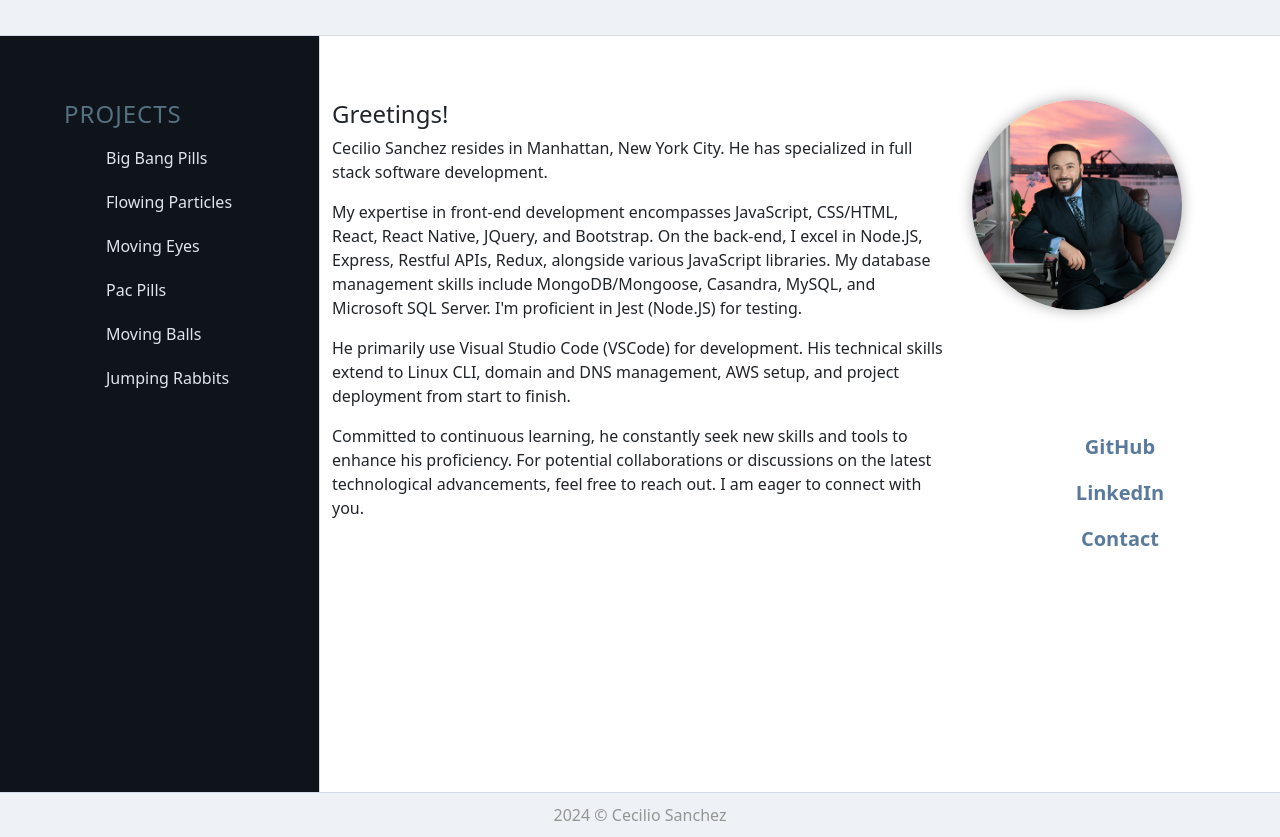
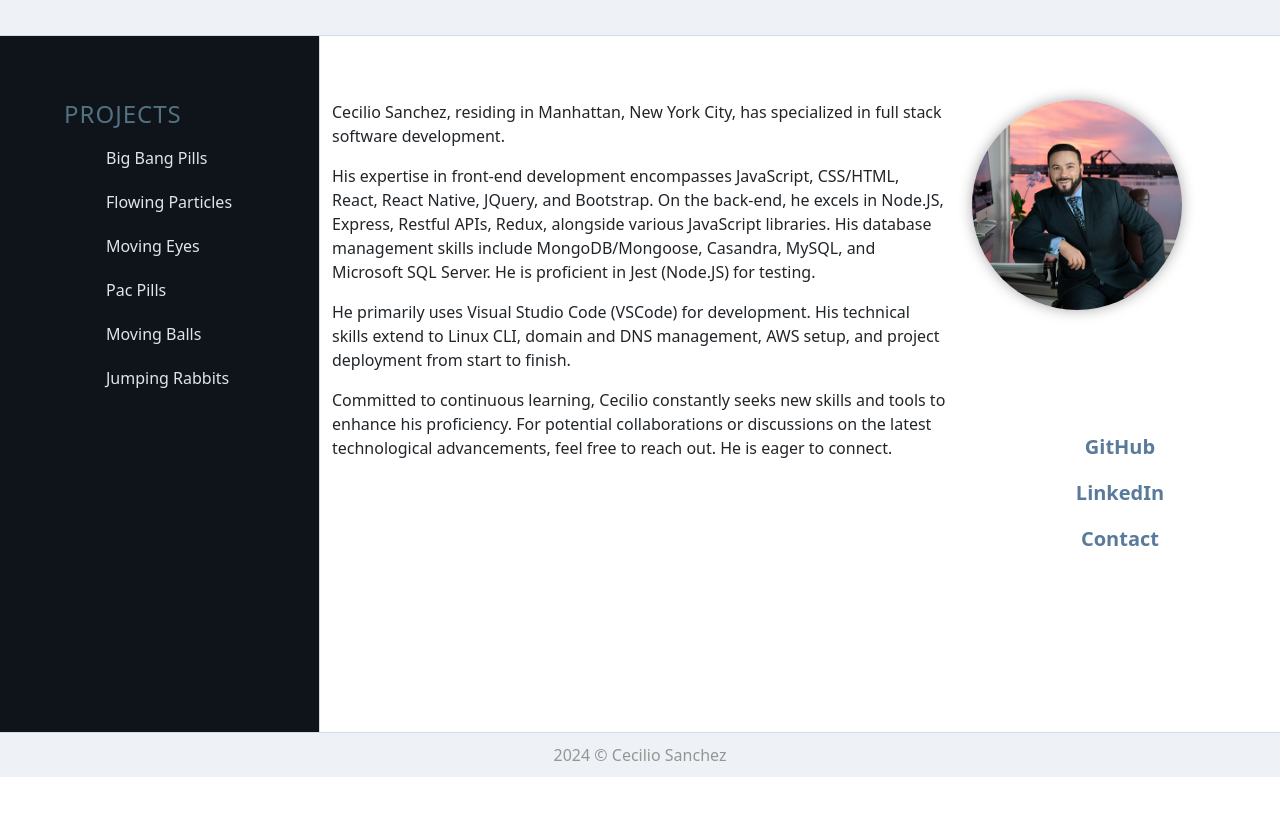
Before and after one commit to ceciliosanchez/ceciliosanchez.github.io, a plain HTML site: page index.html in a window 1280 px wide. Shown: the part 67-904 px from the top of the page. After the commit the page ends 844 px from the top, so only its background shows below. Drawn offline with nearby package versions, Linux system fonts and the light colour scheme; a script that the page names is missing.

Commit message:
Update index.html

```diff
--- a/index.html
+++ b/index.html
@@ -38,17 +38,10 @@
                 </ul>
             </aside>
             <main class="col-sm-6 content">
-                <h4>Greetings!</h4>
-                <p>Cecilio Sanchez resides in Manhattan, New York City. He has specialized in full stack software development.</p>
-                <p>My expertise in front-end development encompasses JavaScript, CSS/HTML, React, React Native, JQuery, and Bootstrap.
-                    On the back-end, I excel in Node.JS, Express, Restful APIs, Redux, alongside various JavaScript libraries. My
-                    database management skills include MongoDB/Mongoose, Casandra, MySQL, and Microsoft SQL Server. I'm proficient in
-                    Jest (Node.JS) for testing.</p>
-                <p>He primarily use Visual Studio Code (VSCode) for development. His technical skills extend to Linux CLI, domain and DNS
-                    management, AWS setup, and project deployment from start to finish.</p>
-                <p>Committed to continuous learning, he constantly seek new skills and tools to enhance his proficiency.
-                    For potential collaborations or discussions on the latest technological advancements, feel free to reach out. I am
-                    eager to connect with you.</p>
+                <p>Cecilio Sanchez, residing in Manhattan, New York City, has specialized in full stack software development.</p>
+                <p>His expertise in front-end development encompasses JavaScript, CSS/HTML, React, React Native, JQuery, and Bootstrap. On the back-end, he excels in Node.JS, Express, Restful APIs, Redux, alongside various JavaScript libraries. His database management skills include MongoDB/Mongoose, Casandra, MySQL, and Microsoft SQL Server. He is proficient in Jest (Node.JS) for testing.</p>
+                <p>He primarily uses Visual Studio Code (VSCode) for development. His technical skills extend to Linux CLI, domain and DNS management, AWS setup, and project deployment from start to finish.</p>
+                <p>Committed to continuous learning, Cecilio constantly seeks new skills and tools to enhance his proficiency. For potential collaborations or discussions on the latest technological advancements, feel free to reach out. He is eager to connect.</p>
             </main>
             <aside class="col-sm-3 sidebar">
                 <img class="photo" src="./asset-images/Bio-CecilioS.jpg" alt="Cecilio Sanchez' headshot">
```
